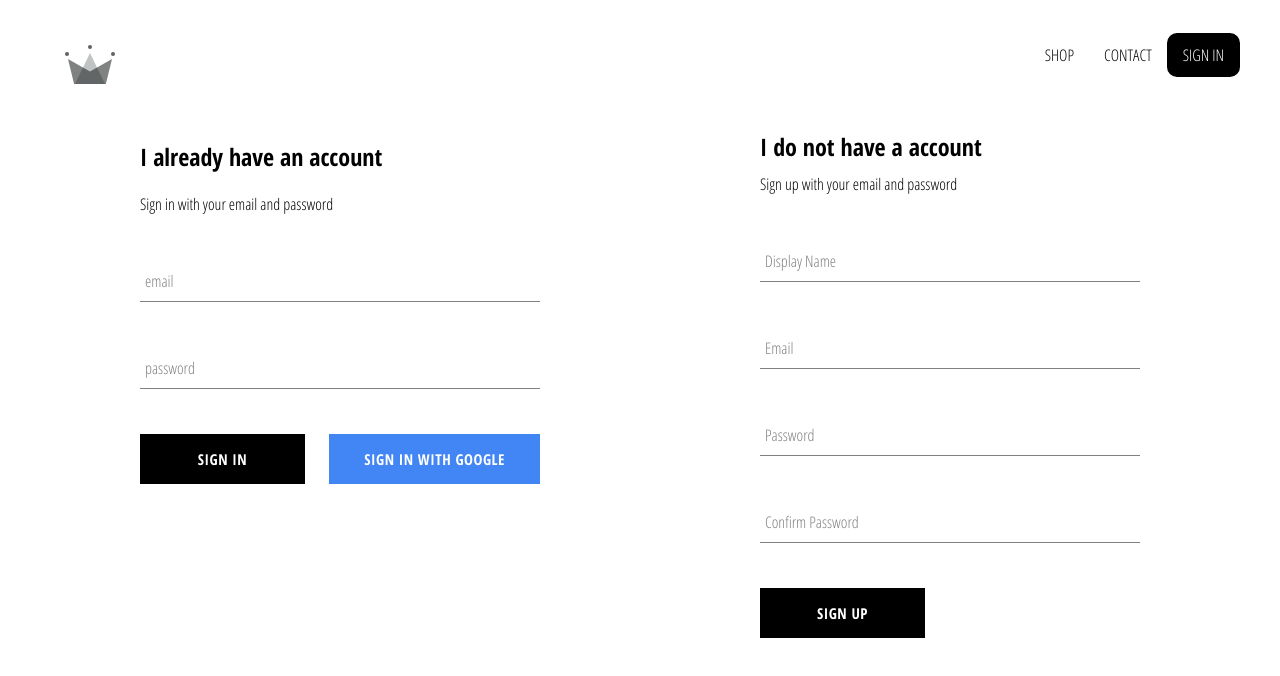
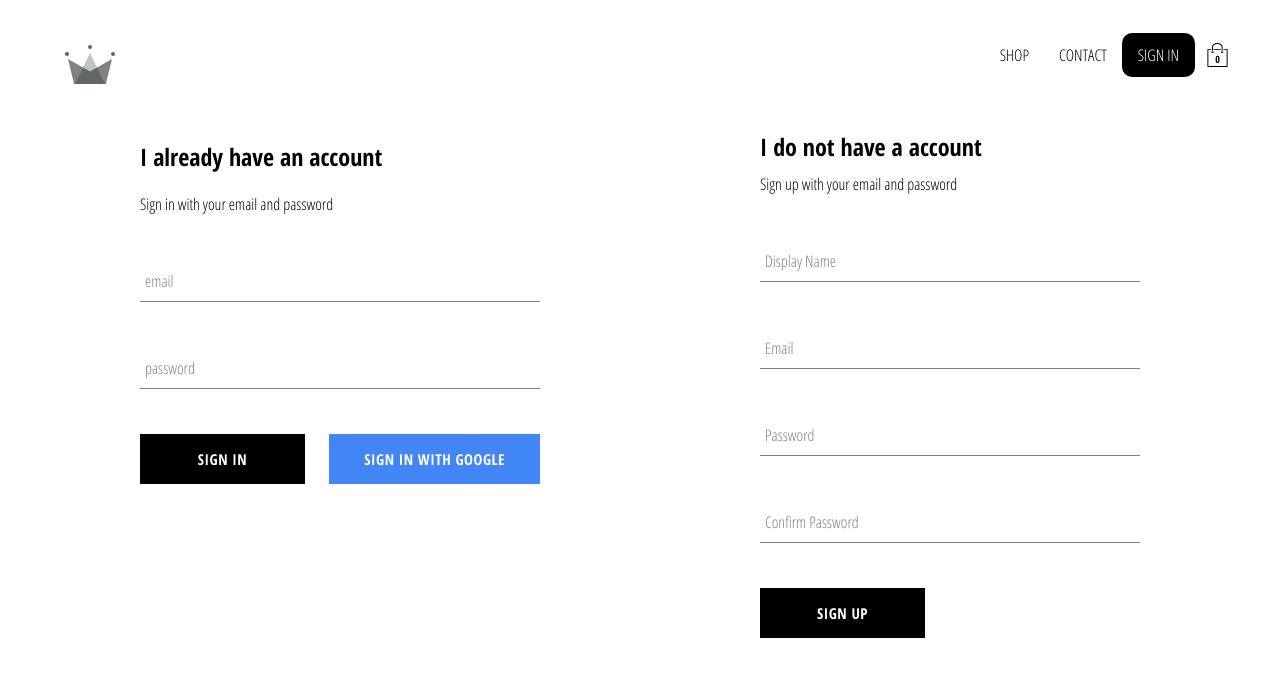
Before and after one commit to Tripleoniks/Crown-Clothing, a React (Create React App) app: page /signin in a window 1280 px wide. Shown: the top 676 px of the page. Built offline with nearby package versions, Linux system fonts and the light colour scheme; no server answers.

Commit message:
cart Icon and cart dropdown component

```diff
--- /dev/null
+++ b/src/component/cart-dropdown/cart-dropdown.jsx
@@ -0,0 +1,16 @@
+import React from "react";
+import CustomButton from "../custom-button/custom-button";
+import './cart-dropdown.scss'
+
+const CartDropdown = () => {
+    return (
+        <div className="cart-dropdown">
+            <div className="class-items" />
+            <CustomButton>GO TO CHECKOUT</CustomButton>
+
+
+        </div>
+     );
+}
+
+export default CartDropdown;
--- /dev/null
+++ b/src/component/cart-dropdown/cart-dropdown.scss
@@ -0,0 +1,24 @@
+.cart-dropdown {
+    position: absolute;
+    width: 240px;
+    height: 340px;
+    display: flex;
+    flex-direction: column;
+    padding: 20px;
+    border: 1px solid black;
+    background-color: white;
+    top: 90px;
+    right: 40px;
+    z-index: 5;
+
+    .cart-items {
+      height: 240px;
+      display: flex;
+      flex-direction: column;
+      overflow: scroll;
+    }
+
+    button {
+      margin-top: auto;
+    }
+  }
--- /dev/null
+++ b/src/component/cart/cart.jsx
@@ -0,0 +1,20 @@
+import React from "react";
+import { connect } from "react-redux";
+import toggleCartHidden from "../../redux/cart/cartAction";
+import { ReactComponent as ShoppingIcon } from "../../assets/shopping-bag.svg";
+import './cart.scss'
+
+const CartIcon = ({toggleCartHidden}) => {
+    return (
+        <div className="cart-icon" onClick={toggleCartHidden}>
+            <ShoppingIcon className='shopping-icon'/>
+            <span className='item-count'>0</span>
+        </div>
+     );
+}
+
+const mapDispatchToProps = (dispatch) =>({
+    toggleCartHidden: () => dispatch(toggleCartHidden())
+})
+
+export default connect (null, mapDispatchToProps) (CartIcon);
--- /dev/null
+++ b/src/component/cart/cart.scss
@@ -0,0 +1,22 @@
+.cart-icon {
+    width: 45px;
+    height: 45px;
+    position: relative;
+    display: flex;
+    align-items: center;
+    justify-content: center;
+    cursor: pointer;
+
+
+    .shopping-icon {
+      width: 100px;
+      height: 24px;
+    }
+
+    .item-count {
+      position: absolute;
+      font-size: 10px;
+      font-weight: bold;
+      bottom: 12px;
+    }
+  }
--- a/src/component/header/header.jsx
+++ b/src/component/header/header.jsx
@@ -4,8 +4,10 @@
 import { Link } from "react-router-dom";
 import { ReactComponent as Logo} from "../../assets/crown.svg"
 import { auth } from "../../firebase/firebase.utils";
+import CartIcon from "../cart/cart";
+import CartDropdown from "../cart-dropdown/cart-dropdown";
 
-const Header = ({ currentUser }) => {
+const Header = ({ currentUser, hidden }) => {
   console.log(currentUser)
 return(
     <div className='header'>
@@ -22,15 +24,18 @@
         {/* {currentUser && <div className='option cover' onClick={() => auth.signOut()}> SIGN OUT </div>}
         {!currentUser && <Link className='option cover' to='/signin'> SIGN IN </Link>} */}
         {currentUser ? (<div className='option cover' onClick={() => auth.signOut()}> SIGN OUT </div>) : (<Link className='option cover' to='/signin'> SIGN IN </Link>)}
+        <CartIcon/>
       </div>
+      {hidden ? null : <CartDropdown/>}
     </div>
 )
   };
 
 
 
-  const mapStateToProp = state => ({
-    currentUser: state.user.currentUser
+  const mapStateToProp = ({user: {currentUser}, cart: {hidden}}) => ({
+    currentUser,
+    hidden
   })
 
 export default connect(mapStateToProp, null)(Header);
--- /dev/null
+++ b/src/redux/cart/cartAction.js
@@ -0,0 +1,11 @@
+import { TOGGLE_CART_HIDDEN } from "./cartType"
+
+
+
+const toggleCartHidden = () => {
+    return{
+        type: TOGGLE_CART_HIDDEN
+    }
+}
+
+export default toggleCartHidden;
--- /dev/null
+++ b/src/redux/cart/cartReducer.js
@@ -0,0 +1,19 @@
+import { TOGGLE_CART_HIDDEN } from "./cartType"
+
+
+const initialState = {
+    hidden: true
+}
+
+const CartReducer = (state = initialState, action) => {
+    switch(action.type) {
+        case TOGGLE_CART_HIDDEN:
+        return {
+            ...state,
+            hidden : !state.hidden
+        }
+        default: return state
+    }
+
+}
+export default CartReducer;
--- /dev/null
+++ b/src/redux/cart/cartType.js
@@ -0,0 +1 @@
+export const TOGGLE_CART_HIDDEN = 'TOGGLE_CART_HIDDEN ';
--- a/src/redux/rootReducer.js
+++ b/src/redux/rootReducer.js
@@ -1,10 +1,12 @@
 import { combineReducers } from "redux";
+import CartReducer from "./cart/cartReducer";
 import userReducer from "./user/userReducer";
 
 
 
 const rootReducer = combineReducers({
-    user: userReducer
+    user: userReducer,
+    cart: CartReducer
 })
 
 export default rootReducer;
--- a/src/redux/user/userAction.js
+++ b/src/redux/user/userAction.js
@@ -1,4 +1,4 @@
-import { SET_CURRENT_USER } from "./usertype"
+import { SET_CURRENT_USER } from "./userType"
 
 
 const setCurrentUser = (user) =>{
```
Also changed, not shown: src/assets/shopping-bag.svg (added).
